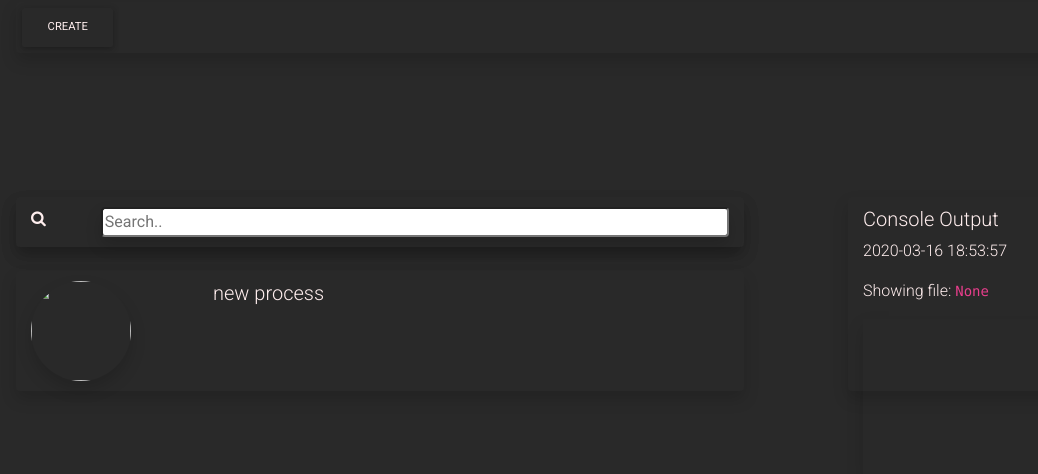
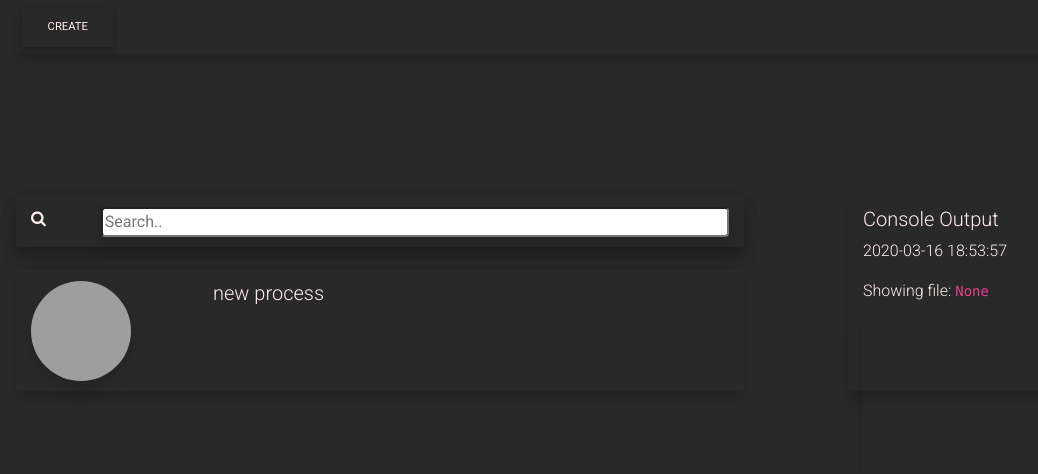
Before and after one commit to centre-for-language-speech-technology/CLST-2020, a Django app: page /praat_scripts in a window 1280 px wide. Shown: the part 280-754 px from the top of the page, without its empty margins (0-1038 px from the left). Run offline with Django 3.2, Linux system fonts and the light colour scheme; data comes from the database, SQL or seed files in the repository; some libraries are stand-ins or nearby versions; grey boxes are pictures that could not be loaded.

Commit message:
Added default icon

```diff
--- a/equestria/fancybar/templates/praat_scripts.html
+++ b/equestria/fancybar/templates/praat_scripts.html
@@ -95,8 +95,12 @@ Run Praat Script
             <br />
             {% for process in processes %}
             <div class="row shadow rounded entry">
-                <div class="col-md-3 lighter padding" type="button" data-toggle="collapse" data-target="#collapse{{ forloop.counter }}">
-                    <img class="rounded-circle shadow bg-border" width="100px" height="100px" src="{{ script.img.url }}" alt="{{ script.icon }}" />
+              <div class="col-md-3 lighter padding" type="button" data-toggle="collapse" data-target="#collapse{{ forloop.counter }}">
+		{% if script.img %}
+                <img class="rounded-circle shadow bg-border" width="100px" height="100px" src="{{ script.img.url }}" alt="{{ script.icon }}" />
+		{% else %}
+		<img class="rounded-circle shadow bg-border" width="100px" height="100px" src="https://static.tvtropes.org/pmwiki/pub/images/830px-Mysterious_Mare_Do_Well-1_9628.png" alt="{{ script.icon }}" />
+		  {% endif %}
                 </div>
                 <div class="col-md-9 lighter padding" type="button" data-toggle="collapse" data-target="#collapse{{ forloop.counter }}">
                     <h5>{{ process.name }}</h5>
```
